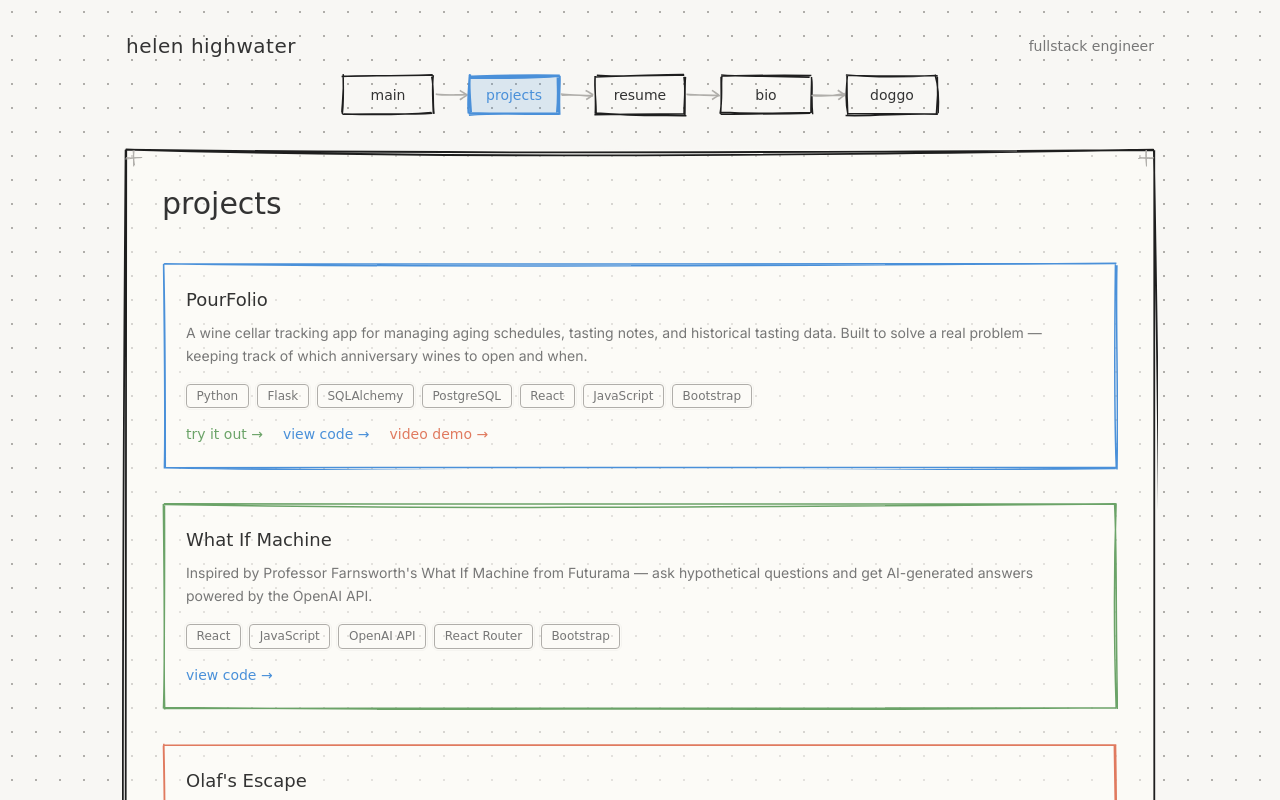
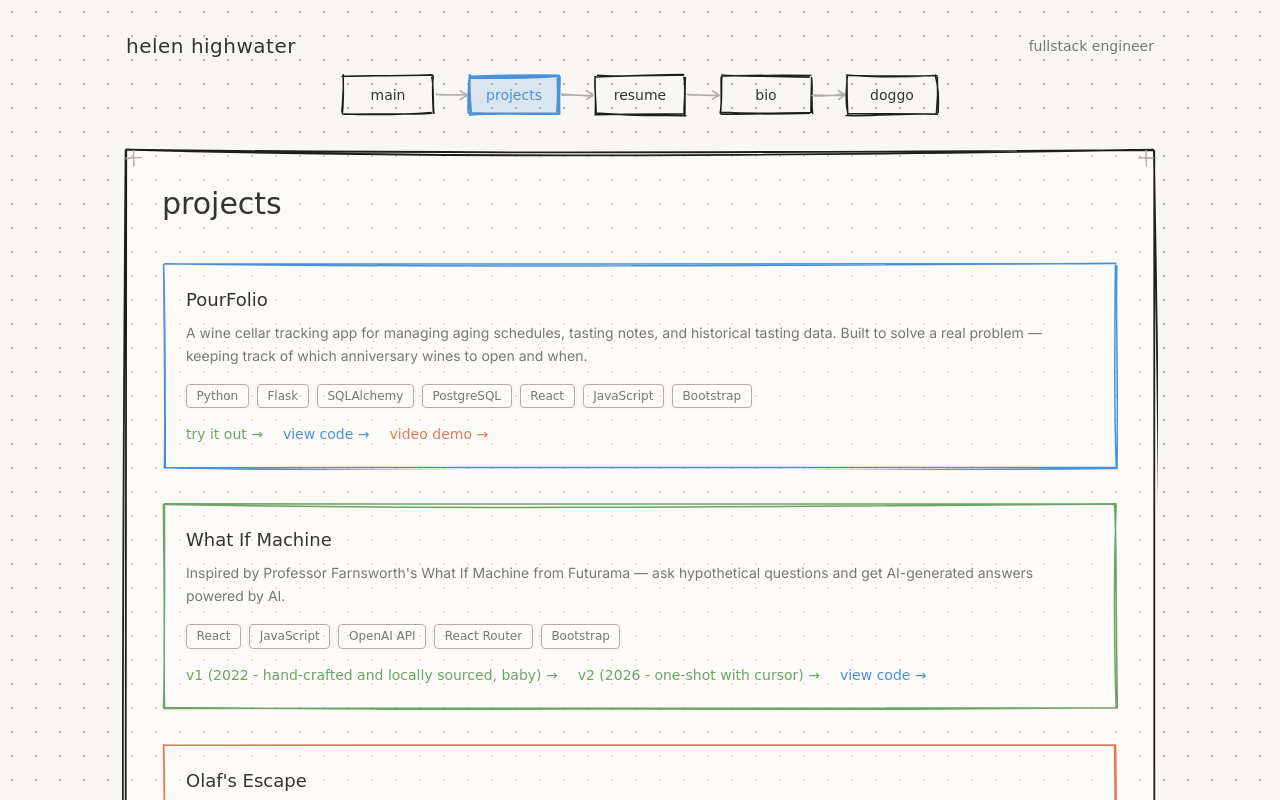
Before and after one commit to HelenHighwater1/heyimhelen2026, a Next.js app: page /projects in a window 1280 px wide. Shown: the top 800 px of the page. Built offline with nearby package versions, Linux system fonts and the light colour scheme; a web font is replaced by a local one.

Commit message:
Update projects page with multiple demo links and add liveDemos support

```diff
--- a/src/app/projects/page.tsx
+++ b/src/app/projects/page.tsx
@@ -49,7 +49,20 @@ export default function ProjectsPage() {
 
                 {/* Links */}
                 <div className="mt-4 flex flex-wrap gap-5">
-                  {project.liveDemo && (
+                  {project.liveDemos
+                    ? project.liveDemos.map((demo) => (
+                        <a
+                          key={demo.url}
+                          href={demo.url}
+                          target="_blank"
+                          rel="noopener noreferrer"
+                          className="sketch-link font-sketch text-sm"
+                          style={{ color: "var(--sketch-green)" }}
+                        >
+                          {demo.label} &rarr;
+                        </a>
+                      ))
+                    : project.liveDemo && (
                         <a
                           href={project.liveDemo}
                           target="_blank"
--- a/src/content/projects.ts
+++ b/src/content/projects.ts
@@ -4,6 +4,7 @@ export interface Project {
   technologies: string[];
   github?: string;
   liveDemo?: string;
+  liveDemos?: Array<{ label: string; url: string }>;
   videoDemo?: string;
 }
 
@@ -20,14 +21,18 @@ export const projects: Project[] = [
   {
     name: "What If Machine",
     description:
-      "Inspired by Professor Farnsworth's What If Machine from Futurama — ask hypothetical questions and get AI-generated answers powered by the OpenAI API.",
+      "Inspired by Professor Farnsworth's What If Machine from Futurama — ask hypothetical questions and get AI-generated answers powered by AI.",
     technologies: ["React", "JavaScript", "OpenAI API", "React Router", "Bootstrap"],
     github: "https://github.com/HelenHighwater1/FarnsworthsWhatIf",
+    liveDemos: [
+      { label: "v1 (2022 - hand-crafted and locally sourced, baby)", url: "https://farnsworthswhatif-production.up.railway.app" },
+      { label: "v2 (2026 - one-shot with cursor)", url: "https://whatifv2-git-main-helenhighwaters-projects.vercel.app/" },
+    ],
   },
   {
     name: "Olaf's Escape",
     description:
-      "A browser-based side-scrolling game built with vanilla JavaScript and HTML Canvas. Navigate Olaf through obstacles to escape.",
+      "A browser-based side-scrolling game based on the Lost Vikings, built with vanilla JavaScript and HTML Canvas. Navigate Olaf through obstacles to escape.",
     technologies: ["JavaScript", "HTML Canvas", "SCSS"],
     github: "https://github.com/HelenHighwater1/Olafs-Escape/",
   },
```
Also changed, not shown: public/images/Hey Im Helen.png (deleted), 1 other file (tests, documents, lock files or other folders). Lines whose indentation alone changed are shown as unchanged.
